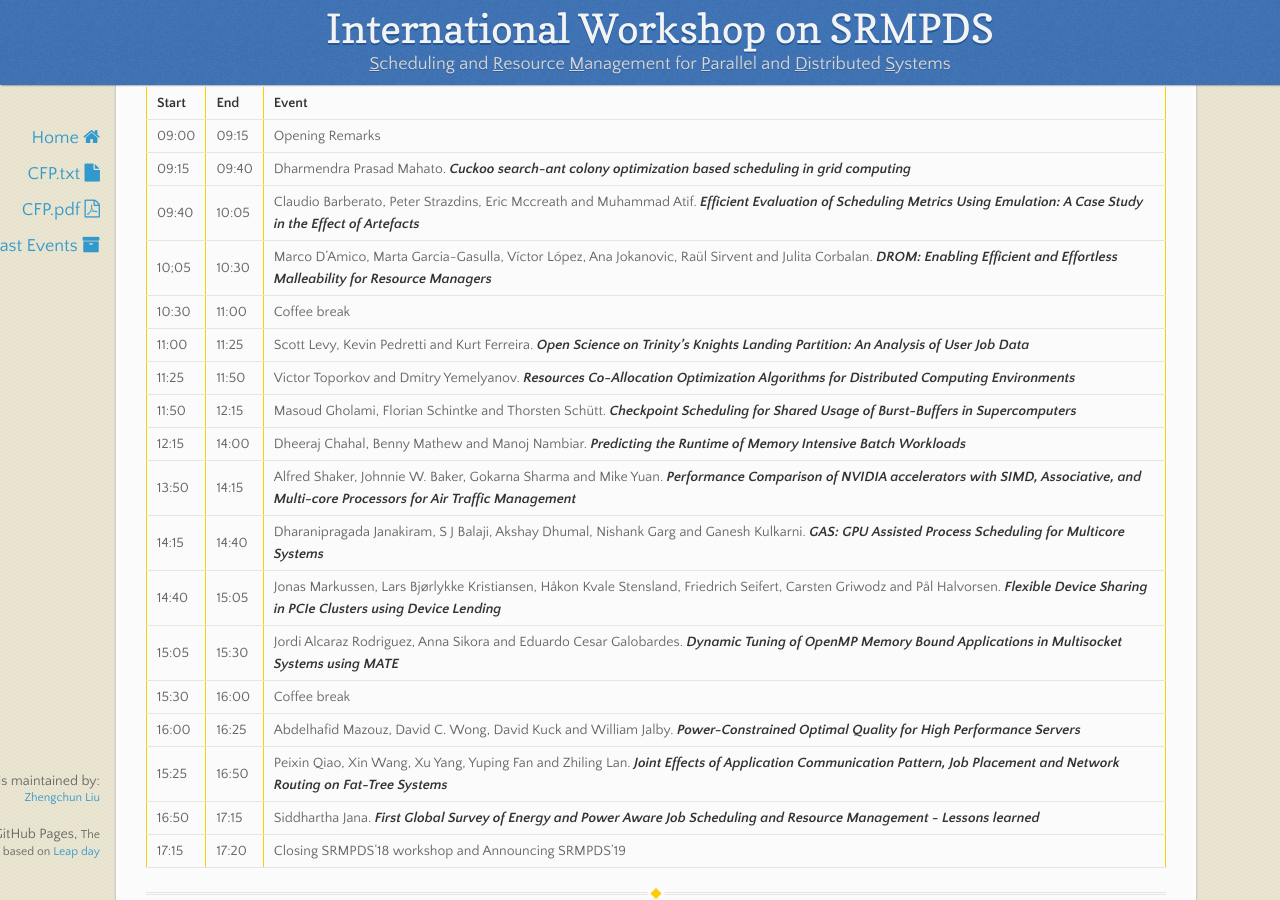
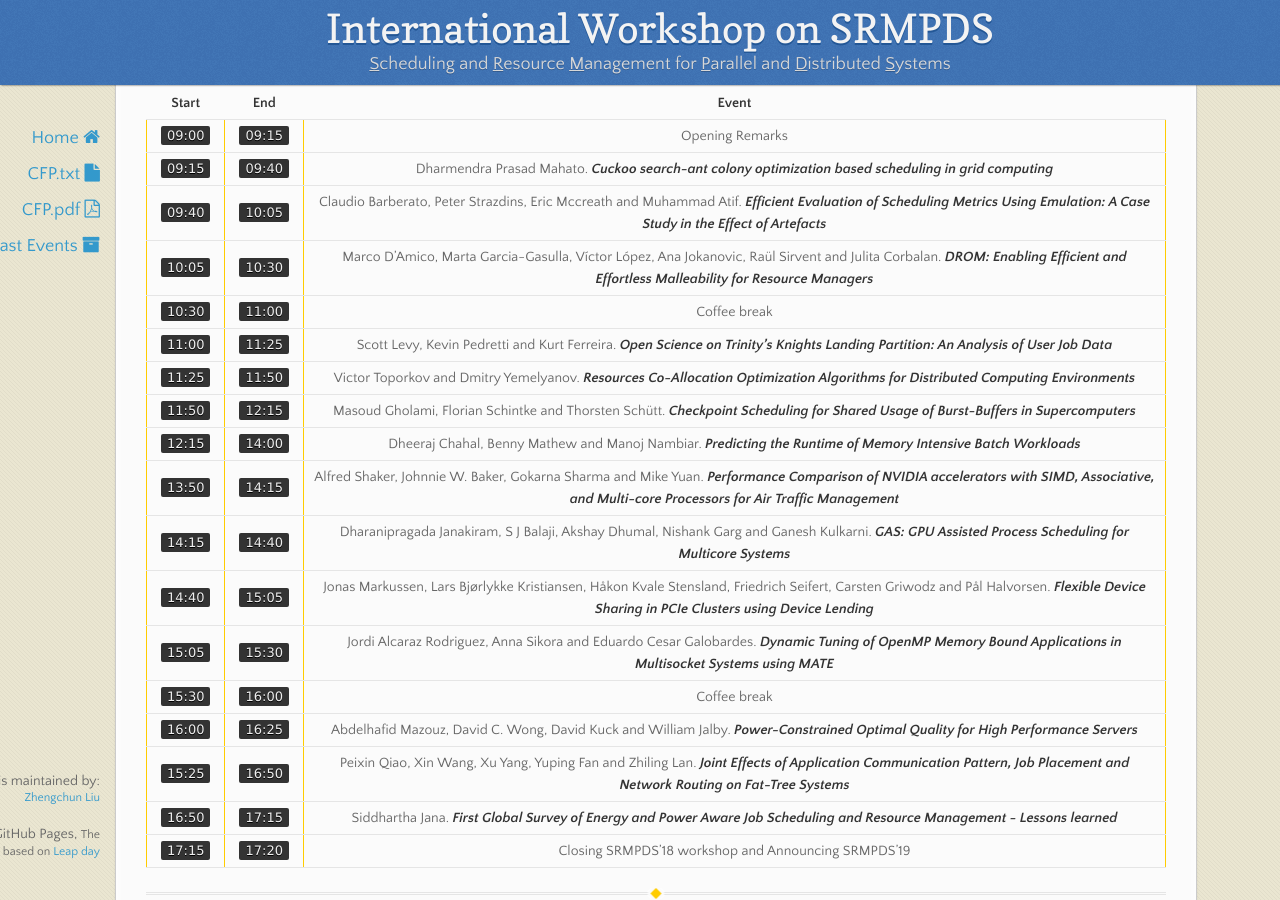
Before and after one commit to srmpds/srmpds.github.io, a Jekyll site: the page built from index.md, in a window 1280 px wide and 900 px high, scrolled down 1391 px. Built offline with Jekyll 4.4.1, drawn with Linux system fonts in a browser that asks for light colours; nearby versions of some CDN libraries.

Commit message:
add, delete, polish etc.

```diff
--- a/index.md
+++ b/index.md
@@ -50,24 +50,25 @@ Resource management and scheduling is a crucial task on large-scale computing sy
 (__tentative__)
 
 | __Start__ | __End__ | __Event__ |
-| 09:00 | 09:15 | Opening Remarks |
-| 09:15 | 09:40 | Dharmendra Prasad Mahato. ___Cuckoo search-ant colony optimization based scheduling in grid computing___ |
-| 09:40 | 10:05 | Claudio Barberato, Peter Strazdins, Eric Mccreath and Muhammad Atif. ___Efficient Evaluation of Scheduling Metrics Using Emulation: A Case Study in the Effect of Artefacts___ |
-| 10;05 | 10:30 | Marco D'Amico, Marta Garcia-Gasulla, Víctor López, Ana Jokanovic, Raül Sirvent and Julita Corbalan. ___DROM: Enabling Efficient and Effortless Malleability for Resource Managers___ |
-| 10:30 | 11:00 | Coffee break |
-| 11:00 | 11:25 | Scott Levy, Kevin Pedretti and Kurt Ferreira. ___Open Science on Trinity’s Knights Landing Partition: An Analysis of User Job Data___ |
-| 11:25 | 11:50 | Victor Toporkov and Dmitry Yemelyanov. ___Resources Co-Allocation Optimization Algorithms for Distributed Computing Environments___ |
-| 11:50 | 12:15 | Masoud Gholami, Florian Schintke and Thorsten Schütt. ___Checkpoint Scheduling for Shared Usage of Burst-Buffers in Supercomputers___ |
-| 12:15 | 14:00 | Dheeraj Chahal, Benny Mathew and Manoj Nambiar. ___Predicting the Runtime of Memory Intensive Batch Workloads___ |
-| 13:50 | 14:15 | Alfred Shaker, Johnnie W. Baker, Gokarna Sharma and Mike Yuan. ___Performance Comparison of NVIDIA accelerators with SIMD, Associative, and Multi-core Processors for Air Traffic Management___ |
-| 14:15 | 14:40 | Dharanipragada Janakiram, S J Balaji, Akshay Dhumal, Nishank Garg and Ganesh Kulkarni. ___GAS: GPU Assisted Process Scheduling for Multicore Systems___ |
-| 14:40 | 15:05 | Jonas Markussen, Lars Bjørlykke Kristiansen, Håkon Kvale Stensland, Friedrich Seifert, Carsten Griwodz and Pål Halvorsen. ___Flexible Device Sharing in PCIe Clusters using Device Lending___ |
-| 15:05 | 15:30| Jordi Alcaraz Rodriguez, Anna Sikora and Eduardo Cesar Galobardes. ___Dynamic Tuning of OpenMP Memory Bound Applications in Multisocket Systems using MATE___ |
-| 15:30 | 16:00 | Coffee break |
-| 16:00 | 16:25 | Abdelhafid Mazouz, David C. Wong, David Kuck and William Jalby. ___Power-Constrained Optimal Quality for High Performance Servers___ |
-| 15:25 | 16:50 | Peixin Qiao, Xin Wang, Xu Yang, Yuping Fan and Zhiling Lan. ___Joint Effects of Application Communication Pattern, Job Placement and Network Routing on Fat-Tree Systems___ |
-| 16:50 | 17:15 | Siddhartha Jana. ___First Global Survey of Energy and Power Aware Job Scheduling and Resource Management - Lessons learned___ |
-| 17:15 | 17:20 | Closing SRMPDS'18 workshop and Announcing SRMPDS'19 |
+| :---: | :---: | :----: |
+| `09:00` | `09:15` | Opening Remarks |
+| `09:15` | `09:40` | Dharmendra Prasad Mahato. ___Cuckoo search-ant colony optimization based scheduling in grid computing___ |
+| `09:40` | `10:05` | Claudio Barberato, Peter Strazdins, Eric Mccreath and Muhammad Atif. ___Efficient Evaluation of Scheduling Metrics Using Emulation: A Case Study in the Effect of Artefacts___ |
+| `10:05` | `10:30` | Marco D'Amico, Marta Garcia-Gasulla, Víctor López, Ana Jokanovic, Raül Sirvent and Julita Corbalan. ___DROM: Enabling Efficient and Effortless Malleability for Resource Managers___ |
+| `10:30` | `11:00` | Coffee break |
+| `11:00` | `11:25` | Scott Levy, Kevin Pedretti and Kurt Ferreira. ___Open Science on Trinity’s Knights Landing Partition: An Analysis of User Job Data___ |
+| `11:25` | `11:50` | Victor Toporkov and Dmitry Yemelyanov. ___Resources Co-Allocation Optimization Algorithms for Distributed Computing Environments___ |
+| `11:50` | `12:15` | Masoud Gholami, Florian Schintke and Thorsten Schütt. ___Checkpoint Scheduling for Shared Usage of Burst-Buffers in Supercomputers___ |
+| `12:15` | `14:00` | Dheeraj Chahal, Benny Mathew and Manoj Nambiar. ___Predicting the Runtime of Memory Intensive Batch Workloads___ |
+| `13:50` | `14:15` | Alfred Shaker, Johnnie W. Baker, Gokarna Sharma and Mike Yuan. ___Performance Comparison of NVIDIA accelerators with SIMD, Associative, and Multi-core Processors for Air Traffic Management___ |
+| `14:15` | `14:40` | Dharanipragada Janakiram, S J Balaji, Akshay Dhumal, Nishank Garg and Ganesh Kulkarni. ___GAS: GPU Assisted Process Scheduling for Multicore Systems___ |
+| `14:40` | `15:05` | Jonas Markussen, Lars Bjørlykke Kristiansen, Håkon Kvale Stensland, Friedrich Seifert, Carsten Griwodz and Pål Halvorsen. ___Flexible Device Sharing in PCIe Clusters using Device Lending___ |
+| `15:05` | `15:30`| Jordi Alcaraz Rodriguez, Anna Sikora and Eduardo Cesar Galobardes. ___Dynamic Tuning of OpenMP Memory Bound Applications in Multisocket Systems using MATE___ |
+| `15:30` | `16:00` | Coffee break |
+| `16:00` | `16:25` | Abdelhafid Mazouz, David C. Wong, David Kuck and William Jalby. ___Power-Constrained Optimal Quality for High Performance Servers___ |
+| `15:25` | `16:50` | Peixin Qiao, Xin Wang, Xu Yang, Yuping Fan and Zhiling Lan. ___Joint Effects of Application Communication Pattern, Job Placement and Network Routing on Fat-Tree Systems___ |
+| `16:50` | `17:15` | Siddhartha Jana. ___First Global Survey of Energy and Power Aware Job Scheduling and Resource Management - Lessons learned___ |
+| `17:15` | `17:20` | Closing SRMPDS'18 workshop and Announcing SRMPDS'19 |
 
 ---
 # Committees
```
